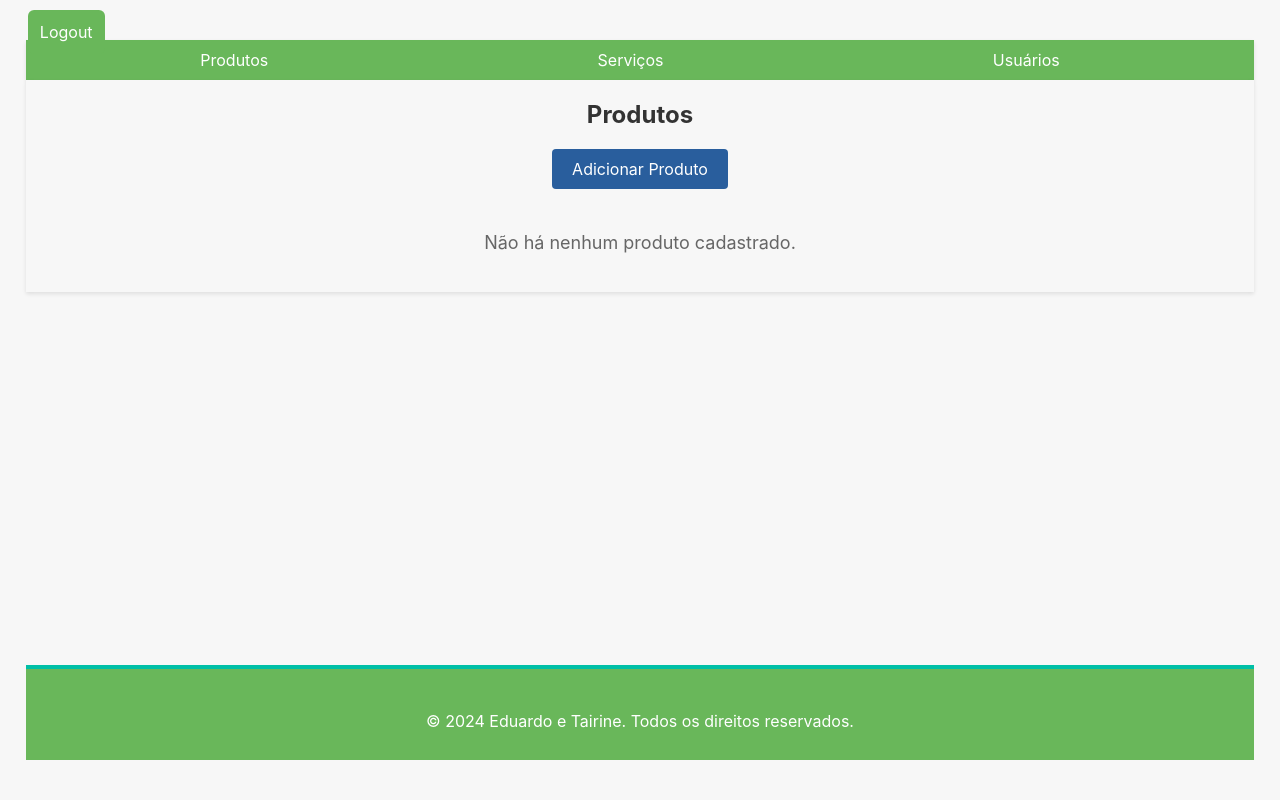
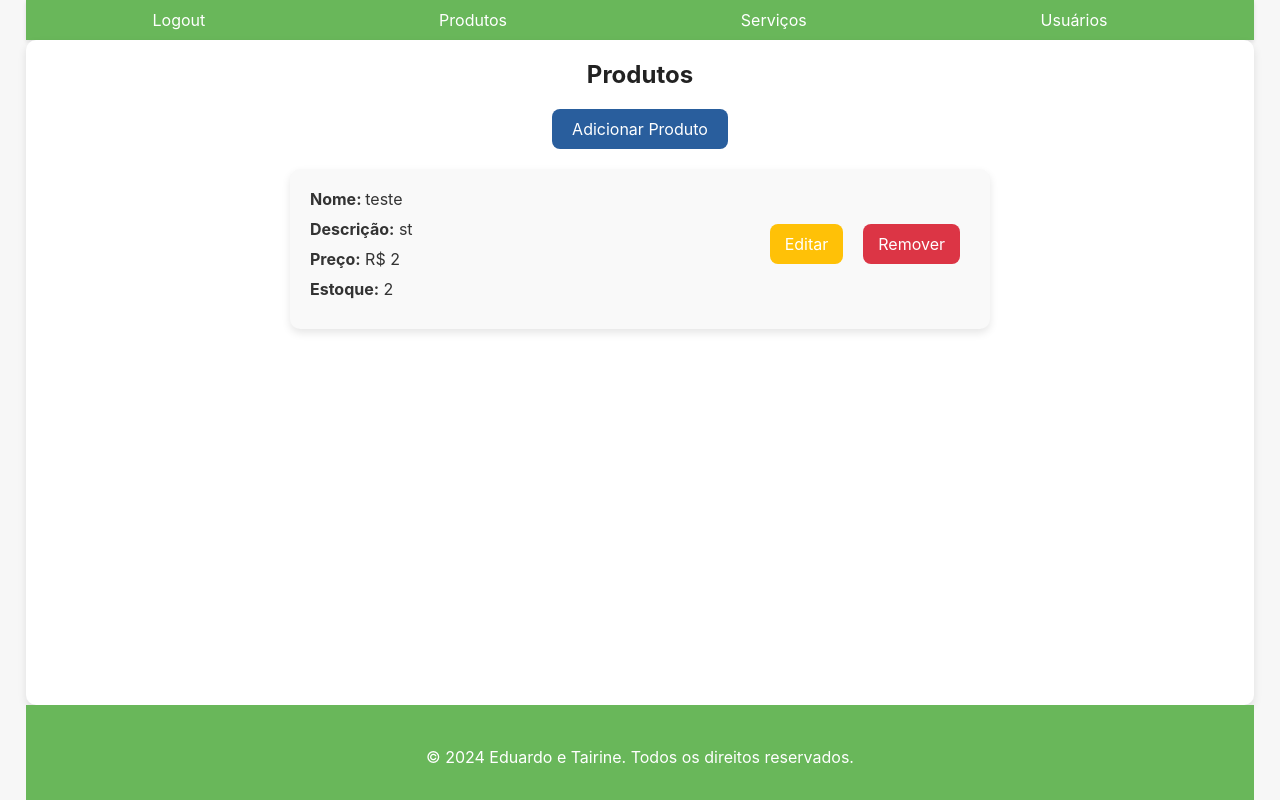
Before and after one commit to Eduardochimchek/product_server, a React (Vite) app: page /produtos in a window 1280 px wide. Built offline with nearby package versions, Linux system fonts and the light colour scheme; data requests are answered from the project's data file; the HTML template or start-up script is replaced by a standard one.

Commit message:
Ajuste de estilos

```diff
--- a/data/db.json
+++ b/data/db.json
@@ -7,17 +7,17 @@
       "email": "admin@gmail.com",
       "role": "Admin",
       "status": "Online"
-    },
-    {
-      "id": "2158",
-      "username": "eduardo",
-      "password": "abcd",
-      "email": "eduardo@gmail.com",
-      "role": "Admin",
-      "status": "Online"
     }
   ],
-  "products": [],
+  "products": [
+    {
+      "id": "8cb1",
+      "name": "teste",
+      "description": "st",
+      "price": "2",
+      "stock": "2"
+    }
+  ],
   "services": [
     {
       "id": "fcbb",
--- a/package.json
+++ b/package.json
@@ -27,6 +27,6 @@
     "eslint-plugin-react-hooks": "^4.6.0",
     "eslint-plugin-react-refresh": "^0.4.6",
     "json-server": "^1.0.0-beta.1",
-    "vite": "^5.2.0"
+    "vite": "^5.3.1"
   }
 }
--- a/src/components/Footer.css
+++ b/src/components/Footer.css
@@ -3,7 +3,6 @@
     color: #ffffff; /* Texto branco */
     padding: 40px 20px;
     text-align: center;
-    border-top: 4px solid #00BFA6; /* Borda superior azul */
 }
 
 .footer a {
--- a/src/components/Layout.jsx
+++ b/src/components/Layout.jsx
@@ -6,16 +6,9 @@ import '../index.css';
 const Layout = ({ children }) => {
     const navigate = useNavigate();
 
-    const handleLogout = () => {
-        navigate('/');
-    };
-
     return (
         <div className='OrgLayout'>
             <Navbar />
-            <button className="logout-button" onClick={handleLogout}>
-                Logout
-            </button>
             <main>{children}</main>
             <Footer />
         </div>
--- a/src/components/Navbar.jsx
+++ b/src/components/Navbar.jsx
@@ -4,8 +4,12 @@ import { Link } from 'react-router-dom';
 import './Navbar.css'; // Importando o arquivo CSS para estilização
 
 const Navbar = () => (
+
   <nav className="navbar">
     <ul className="navbar-nav">
+      <li className="nav-item">
+          <Link to="/" className="nav-link">Logout</Link>
+      </li>
       <li className="nav-item">
         <Link to="/produtos" className="nav-link">Produtos</Link>
       </li>
--- a/src/components/Products.css
+++ b/src/components/Products.css
@@ -4,25 +4,26 @@
     flex-direction: column;
     align-items: center;
     padding: 20px;
-    background-color: #f7f7f7;
-    border-radius: 0px;
-    box-shadow: 0 2px 4px rgba(0, 0, 0, 0.1);
+    background-color: #ffffff;
+    border-radius: 10px;
+    box-shadow: 0 4px 8px rgba(0, 0, 0, 0.1);
     transition: background-color 0.3s, color 0.3s;
+    height: 100%;
 }
 
 .products-container h2 {
     margin-bottom: 20px;
-    color: #333;
+    color: #222;
     transition: color 0.3s;
 }
 
 /* Botões */
 .products-container .btn {
-    background-color: #69b75a;
+    background-color: #4caf50;
     color: white;
     padding: 10px 20px;
     border: none;
-    border-radius: 4px;
+    border-radius: 8px;
     cursor: pointer;
     text-align: center;
     margin-bottom: 20px;
@@ -31,8 +32,8 @@
 }
 
 .products-container .btn:hover {
-    background-color: #69b75a; /* Um tom ligeiramente mais escuro */
-    box-shadow: 0 2px 4px rgba(0, 0, 0, 0.2);
+    background-color: #45a049;
+    box-shadow: 0 4px 8px rgba(0, 0, 0, 0.2);
 }
 
 /* Lista de Produtos */
@@ -40,29 +41,39 @@
     list-style-type: none;
     padding: 0;
     width: 100%;
-    max-width: 600px;
+    max-width: 700px;
 }
 
 .product-item {
-    background-color: #fff;
-    margin-bottom: 10px;
-    padding: 15px;
-    border-radius: 8px;
-    box-shadow: 0 2px 4px rgba(0, 0, 0, 0.1);
+    background-color: #f9f9f9;
+    margin-bottom: 15px;
+    padding: 20px;
+    border-radius: 10px;
+    box-shadow: 0 4px 8px rgba(0, 0, 0, 0.1);
     display: flex;
     justify-content: space-between;
     align-items: center;
     transition: background-color 0.3s, box-shadow 0.3s, color 0.3s;
 }
 
-.product-item div {
+.product-item:hover {
+    background-color: #f1f1f1;
+    box-shadow: 0 6px 12px rgba(0, 0, 0, 0.2);
+}
+
+.product-item-info {
+    flex: 1;
+}
+
+.product-item-info > div {
+    margin-bottom: 10px;
 }
 
 /* Botões de Produto */
 .product-buttons .btn {
-    padding: 8px 12px;
+    padding: 10px 15px;
     border: none;
-    border-radius: 4px;
+    border-radius: 8px;
     cursor: pointer;
     margin-left: 10px;
     margin-right: 10px;
@@ -78,11 +89,11 @@
 }
 
 .product-buttons .btn:hover {
-    box-shadow: 0 2px 4px rgba(0, 0, 0, 0.2);
+    box-shadow: 0 4px 8px rgba(0, 0, 0, 0.2);
 }
 
 .product-buttons .edit-btn:hover {
-    background-color: #daa710;
+    background-color: #e0a800;
 }
 
 .product-buttons .delete-btn:hover {
@@ -91,11 +102,12 @@
 
 /* Mensagem de Sem Produtos */
 .no-products {
-    color: #666;
+    color: #999;
     font-size: 18px;
     margin-top: 20px;
     transition: color 0.3s;
 }
-.product-add-btn{
-    background-color: #295e9d !important;
+
+.product-add-btn {
+    background-color: #007bff !important;
 }
--- a/src/components/Products.jsx
+++ b/src/components/Products.jsx
@@ -1,4 +1,3 @@
-// Products.js
 import React, { useState, useEffect } from 'react';
 import { Link } from 'react-router-dom';
 import './Products.css';
@@ -22,7 +21,6 @@ const Products = () => {
       console.error('Error fetching products:', error);
     }
   };
-
 
   const handleRemove = async (productId) => {
     try {
--- a/src/components/Services.css
+++ b/src/components/Services.css
@@ -3,17 +3,17 @@
     display: flex;
     flex-direction: column;
     align-items: center;
-  padding: 20px;
-  background-color: #f7f7f7;
-  border-radius: 4px;
-  box-shadow: 0 2px 4px rgba(0, 0, 0, 0.1);
+    padding: 30px;
+    background-color: #f9f9f9;
+    border-radius: 10px;
+    box-shadow: 0 4px 8px rgba(0, 0, 0, 0.1);
     transition: background-color 0.3s, color 0.3s;
   }
 
-/* Título dos Serviços */
   .services-container h2 {
     margin-bottom: 20px;
-  color: #333;
+    color: #444;
+    font-size: 24px;
     transition: color 0.3s;
   }
 
@@ -24,29 +24,31 @@
     width: 100%;
     max-width: 600px;
     margin-bottom: 20px;
+    background-color: #fff;
+    padding: 20px;
+    border-radius: 8px;
+    box-shadow: 0 2px 4px rgba(0, 0, 0, 0.1);
   }
 
-/* Inputs do Formulário */
   .service-form input {
-  margin-bottom: 10px;
-  padding: 10px;
-  border: 1px solid #ccc;
-  border-radius: 4px;
+    margin-bottom: 15px;
+    padding: 12px;
+    border: 1px solid #ddd;
+    border-radius: 6px;
     font-size: 16px;
     transition: border-color 0.3s, background-color 0.3s, color 0.3s;
   }
 
-/* Botões do Formulário */
   .service-form .btn {
-  background-color: #69b75a;
+    background-color: #007bff;
     color: white;
-  padding: 10px 20px;
+    padding: 12px 20px;
     border: none;
-  border-radius: 4px;
+    border-radius: 6px;
     cursor: pointer;
     text-align: center;
     margin-bottom: 10px;
-  transition: background-color 0.3s;
+    transition: background-color 0.3s, box-shadow 0.3s;
   }
 
   .service-form .cancel-btn {
@@ -54,11 +56,13 @@
   }
 
   .service-form .btn:hover {
-  background-color: #008d77;
+    background-color: #0056b3;
+    box-shadow: 0 4px 8px rgba(0, 0, 0, 0.2);
   }
 
   .service-form .cancel-btn:hover {
     background-color: #5a6268;
+    box-shadow: 0 4px 8px rgba(0, 0, 0, 0.2);
   }
 
   /* Lista de Serviços */
@@ -69,29 +73,32 @@
     max-width: 600px;
   }
 
-/* Item de Serviço */
   .service-item {
     background-color: #fff;
-  margin-bottom: 10px;
-  padding: 15px;
-  border-radius: 8px;
-  box-shadow: 0 2px 4px rgba(0, 0, 0, 0.1);
+    margin-bottom: 15px;
+    padding: 20px;
+    border-radius: 10px;
+    box-shadow: 0 4px 8px rgba(0, 0, 0, 0.1);
     display: flex;
     justify-content: space-between;
     align-items: center;
-  transition: background-color 0.3s, color 0.3s;
+    transition: background-color 0.3s, box-shadow 0.3s, color 0.3s;
   }
 
-/* Botões dos Itens de Serviço */
+  .service-item:hover {
+    background-color: #f1f1f1;
+    box-shadow: 0 6px 12px rgba(0, 0, 0, 0.2);
+  }
+
   .service-buttons .btn {
-  background-color: #69b75a;
+    background-color: #28a745;
     color: white;
-  padding: 5px 10px;
+    padding: 8px 16px;
     border: none;
-  border-radius: 4px;
+    border-radius: 6px;
     cursor: pointer;
     margin-left: 10px;
-  transition: background-color 0.3s;
+    transition: background-color 0.3s, box-shadow 0.3s;
   }
 
   .service-buttons .edit-btn {
@@ -103,15 +110,19 @@
   }
 
   .service-buttons .btn:hover {
-  background-color: #008d77;
+    background-color: #007b33;
+    box-shadow: 0 4px 8px rgba(0, 0, 0, 0.2);
   }
 
   .service-buttons .edit-btn:hover {
-  background-color: #daa710;
+    background-color: #e0a800;
+    box-shadow: 0 4px 8px rgba(0, 0, 0,
+    0.2);
 }
 
 .service-buttons .delete-btn:hover {
   background-color: #c82333;
+  box-shadow: 0 4px 8px rgba(0, 0, 0, 0.2);
 }
 
 /* Mensagem de Nenhum Serviço */
@@ -122,6 +133,27 @@
   transition: color 0.3s;
 }
 
-.service-add-btn{
+.service-add-btn {
   background-color: #295e9d !important;
 }
+
+/* Estilo do Botão Adicionar */
+.service-add-btn {
+  background-color: #007bff;
+  color: white;
+  padding: 12px 20px;
+  border: none;
+  border-radius: 6px;
+  cursor: pointer;
+  text-align: center;
+  transition: background-color 0.3s, box-shadow 0.3s;
+}
+
+.service-add-btn:hover {
+  background-color: #0056b3;
+  box-shadow: 0 4px 8px rgba(0, 0, 0, 0.2);
+}
+
+.service-add-btn:active {
+  background-color: #004085;
+}
--- a/src/components/Services.jsx
+++ b/src/components/Services.jsx
@@ -139,7 +139,9 @@ const Services = () => {
               <div>
                 <strong>{service.name}</strong> - {service.description}
                 <br />
-                <strong>Preço:</strong> R$ {service.price} <strong>Categoria:</strong> {service.category} <strong>Duração:</strong> {service.duration} horas
+                <strong>Preço:</strong> R$ {service.price} <br />
+                <strong>Categoria:</strong> {service.category} <br />
+                <strong>Duração:</strong> {service.duration} horas
               </div>
               <div className="service-buttons">
                 <button onClick={() => handleEditService(service)} className="btn edit-btn">Editar</button>
--- a/src/components/Users.jsx
+++ b/src/components/Users.jsx
@@ -128,7 +128,7 @@ const Users = () => {
               <div>
                 <strong>{user.username}</strong> - {user.email}
                 <br />
-                <strong>Cargo:</strong> {user.role} <strong>Status:</strong> {user.status}
+                <strong>Cargo:</strong> {user.role} <br /><strong>Status:</strong> {user.status}
               </div>
               <div className="user-buttons">
                 <Link to={`/usuarios/editar/${user.id}`} className="btn edit-btn">Editar</Link>
--- a/src/index.css
+++ b/src/index.css
@@ -215,7 +215,7 @@ th {
 }
 
 .OrgLayout {
-  height: calc(100vh - 80px);
+  height: 100vh;
   display: grid;
   grid-template-rows: 40px auto 95px;
   width: 96%;
```
Also changed, not shown: 1 other file (tests, documents, lock files or other folders). Lines whose indentation alone changed are shown as unchanged.
